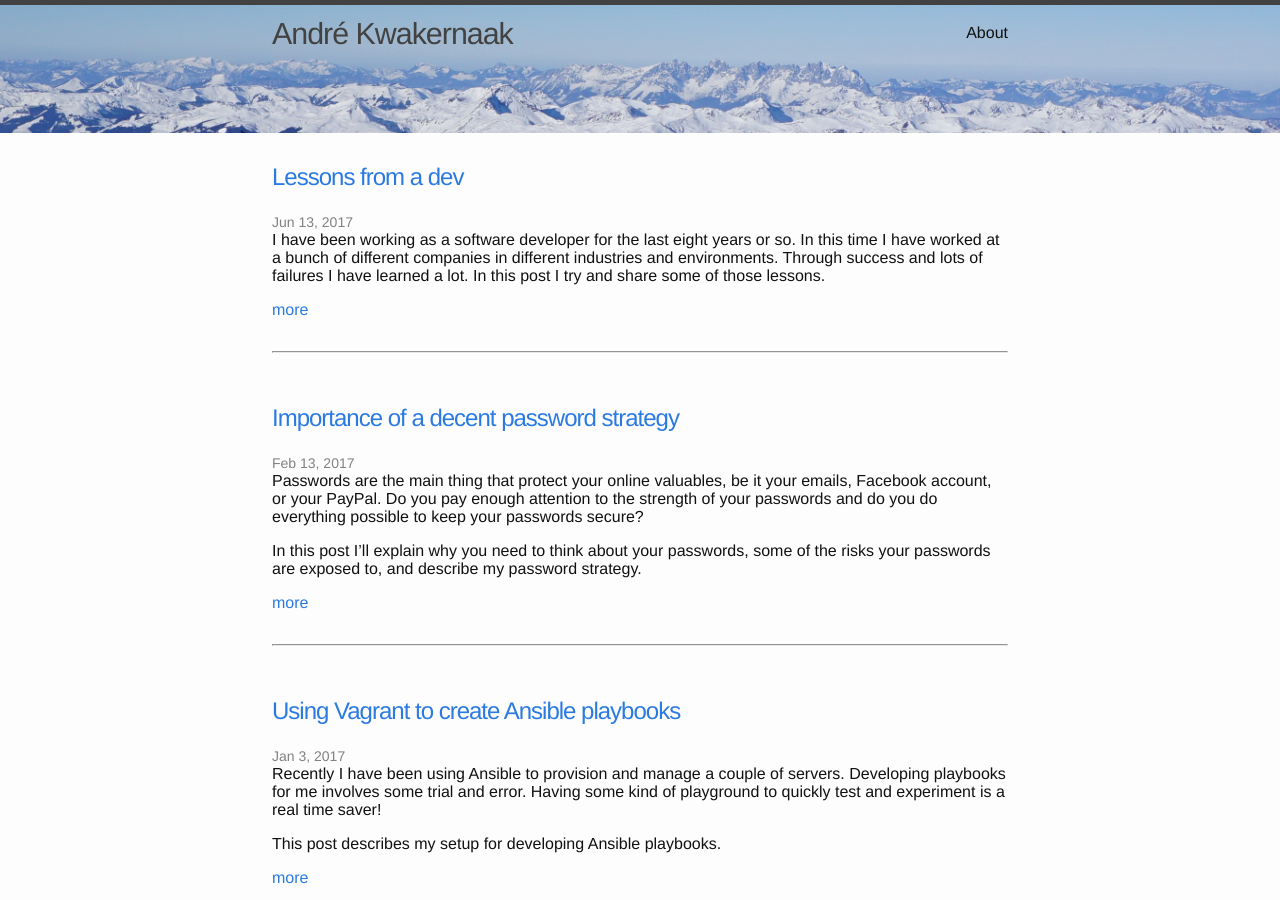
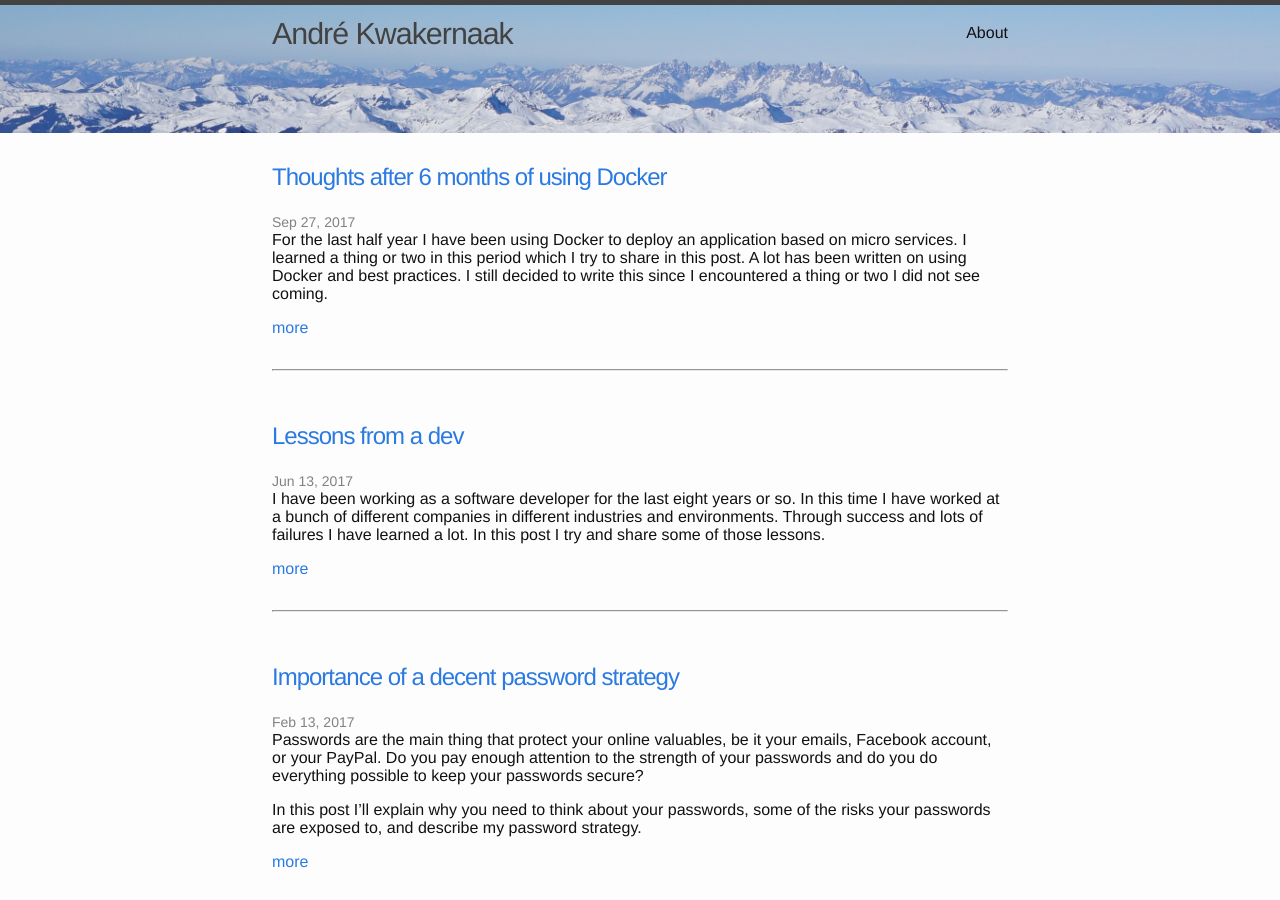
Before and after one commit to apollux/apollux.github.io, a Jekyll site: the page built from index.html, in a window 1280 px wide and 900 px high. Built offline with Jekyll 4.4.1, drawn with Linux system fonts in a browser that asks for light colours.

Commit message:
Publish thoughts-after-6-months-of-using-docker

```diff
--- a/_drafts/2017-09-27-lessons-learned-from-6-months-of-using-docker.md
+++ b/_posts/2017-10-05-thoughts-after-6-months-of-using-docker.md
@@ -1,9 +1,9 @@
 ---
 layout: post
-title: "Lessons learned from 6 months of using Docker"
+title: "Thoughts after 6 months of using Docker"
 date: 2017-09-27
-categories: []
-tags: []
+categories: [dev]
+tags: [docker]
 assets: /assets/2017-lessons-learned-from-6-months-of-using-docker
 excerpt_separator: <!--more-->
 ---
@@ -75,5 +75,27 @@
 described above can change quickly, but for now I would stronly advise against
 using Docker on Windows.
 
+# Docker is an awesome technology stack!
+Docker is truly awesome technology, it is really versatile in ways it can be
+applied. It is not limited to deploying 'enterprisy' applications based on micro
+services. Docker is great to create development setups that you can share with
+your, if it builds on one machine it builds everywhere.
+
+Instead of documenting a development setup you can create a
+[docker-compose.yml][3] that setups a database, webserver and whatever you need
+to run and compile your application. Automate all the things!
+
+A fun use of Docker is to use it to 'install' applications for regular desktop
+use. One example is [Cyberchef][4] "a web app for encryption, encoding,
+compressioni and data analysis", which you can get up and running locally with:
+`docker run --rm -it -p 8000:8000 mpepping/cyberchef`
+
+# Looking for more info on Docker?
+This is a great place to get started. [Awesome Docker][5] is a fantastic
+collection of resources.
+
 [1]: https://docs.docker.com/engine/swarm/configs/
 [2]: https://stackoverflow.com/questions/42203488/settings-to-windows-firewall-to-allow-docker-for-windows-to-share-drive
+[3]: https://docs.docker.com/compose/overview/
+[4]: https://gchq.github.io/CyberChef/
+[5]: https://veggiemonk.github.io/awesome-docker/
```
